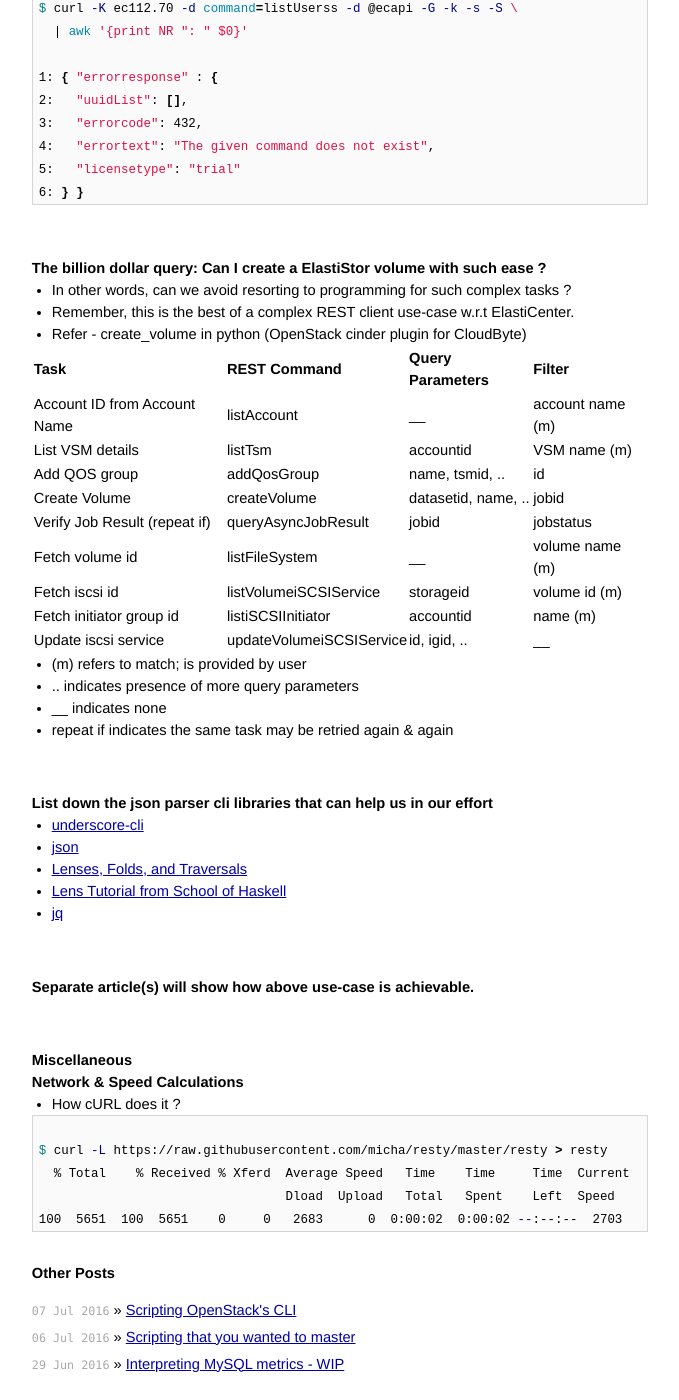
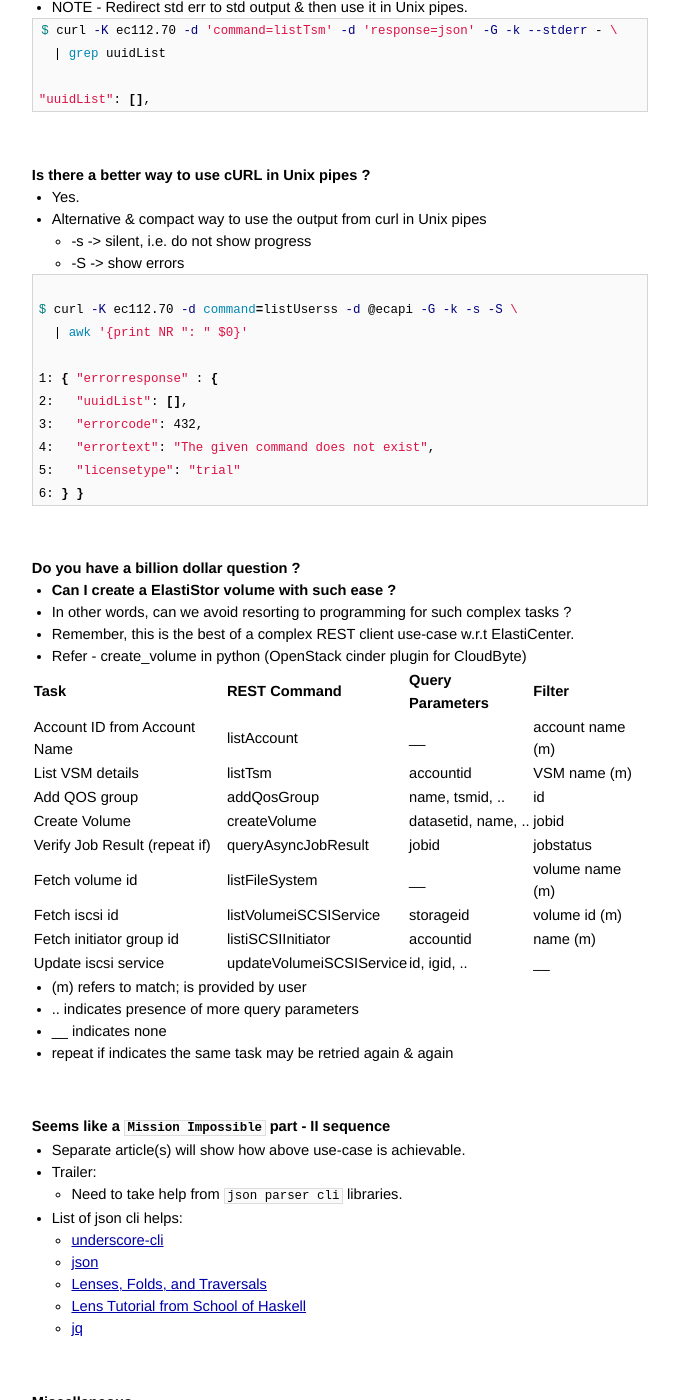
Before and after one commit to AmitKumarDas/amitkumardas.github.io, a Jekyll site: the page built from _posts/2016-07-01-using-curl-as-rest-client-to-cloudbyte-elasticenter.md, in a window 1280 px wide and 1400 px high, scrolled down 4186 px. Shown: the whole window, without its empty margins (300-979 px from the left). Built offline with Jekyll 4.4.1, drawn with Linux system fonts in a browser that asks for light colours; some of the changed text lies outside the part shown.

Commit message:
Update 2016-07-01-using-curl-as-rest-client-to-cloudbyte-elasticenter.md

````diff
--- a/_posts/2016-07-01-using-curl-as-rest-client-to-cloudbyte-elasticenter.md
+++ b/_posts/2016-07-01-using-curl-as-rest-client-to-cloudbyte-elasticenter.md
@@ -4,6 +4,12 @@
 ---
 
 # Using cURL as REST client to CloudByte ElastiCenter
+
+<br/>
+
+## Mission Impossible - Mastering cURL
+
+<br />
 
 ## How to learn cURL ?
 
@@ -135,7 +141,9 @@
 
 ### Can we reduce verbosity ?
 
+- Yes.
 - NOTE - Store the URL in a file as shown below & understood by cURL.
+- NOTE - Use cURL with -K option.
 
 ```bash
 
@@ -178,8 +184,11 @@
 } ] } }
 ```
 
+<br />
+
 ### Can we limit the verboseness further ?
 
+- Yes.
 - NOTE - Put the common stuff in ecapi file itself.
 - NOTE - Let the URL stuff be present in ec112.70 file.
 
@@ -193,8 +202,9 @@
 
 <br />
 
-### Can we limit the verboseness further - Part 2 ?
+### Limit the verboseness further. Is it possible ?
 
+- Yes.
 - NOTE - The quotes '' for providing value to -d seems optional.
 - Here we go. **The terse ever syntax !!!**
 
@@ -218,9 +228,11 @@
 } ] } }
 ```
 
-### Million dollar question: Can I use it in Unix pipes ?
+<br />
 
-- Yes!!!
+### Million dollar question: **Can I use it in Unix pipes** ?
+
+- Oh Yes !!!
 - NOTE - Redirect std err to std output & then use it in Unix pipes.
 
 ```bash
@@ -232,8 +244,9 @@
 
 <br />
 
-### Can I use it in Unix pipes - part 2 ?
+### Is there a better way to use cURL in Unix pipes ?
 
+- Yes.
 - Alternative & compact way to use the output from curl in Unix pipes
   - -s -> silent, i.e. do not show progress
   - -S -> show errors
@@ -253,8 +266,9 @@
 
 <br />
 
-### The billion dollar query: Can I create a ElastiStor volume with such ease ?
+### Do you have a billion dollar question ?
 
+- **Can I create a ElastiStor volume with such ease ?**
 - In other words, can we avoid resorting to programming for such complex tasks ?
 - Remember, this is the best of a complex REST client use-case w.r.t ElastiCenter.
 - Refer - create_volume in python (OpenStack cinder plugin for CloudByte)
@@ -278,17 +292,17 @@
 
 <br />
 
-### List down the json parser cli libraries that can help us in our effort
+### Seems like a ```Mission Impossible``` part - II sequence
 
-- [underscore-cli](https://github.com/ddopson/underscore-cli)
-- [json](http://trentm.com/json/)
-- [Lenses, Folds, and Traversals ](https://github.com/ekmett/lens)
-- [Lens Tutorial from School of Haskell](https://www.schoolofhaskell.com/school/to-infinity-and-beyond/pick-of-the-week/a-little-lens-starter-tutorial)
-- [jq](https://stedolan.github.io/jq/)
-
-<br />
-
-### Separate article(s) will show how above use-case is achievable.
+- Separate article(s) will show how above use-case is achievable.
+- Trailer:
+  - Need to take help from ```json parser cli``` libraries.
+- List of json cli helps:
+  - [underscore-cli](https://github.com/ddopson/underscore-cli)
+  - [json](http://trentm.com/json/)
+  - [Lenses, Folds, and Traversals ](https://github.com/ekmett/lens)
+  - [Lens Tutorial from School of Haskell](https://www.schoolofhaskell.com/school/to-infinity-and-beyond/pick-of-the-week/a-little-lens-starter-tutorial)
+  - [jq](https://stedolan.github.io/jq/)
 
 <br />
 
````
Also changed, not shown: other parts of _posts/2016-07-01-using-curl-as-rest-client-to-cloudbyte-elasticenter.md (+1 -3 lines).
